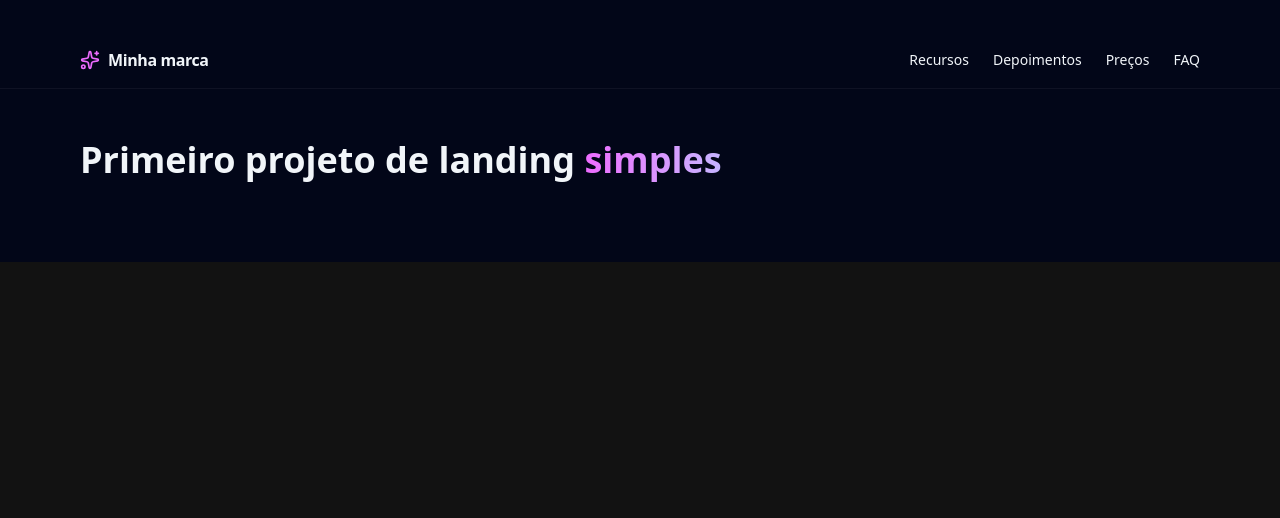
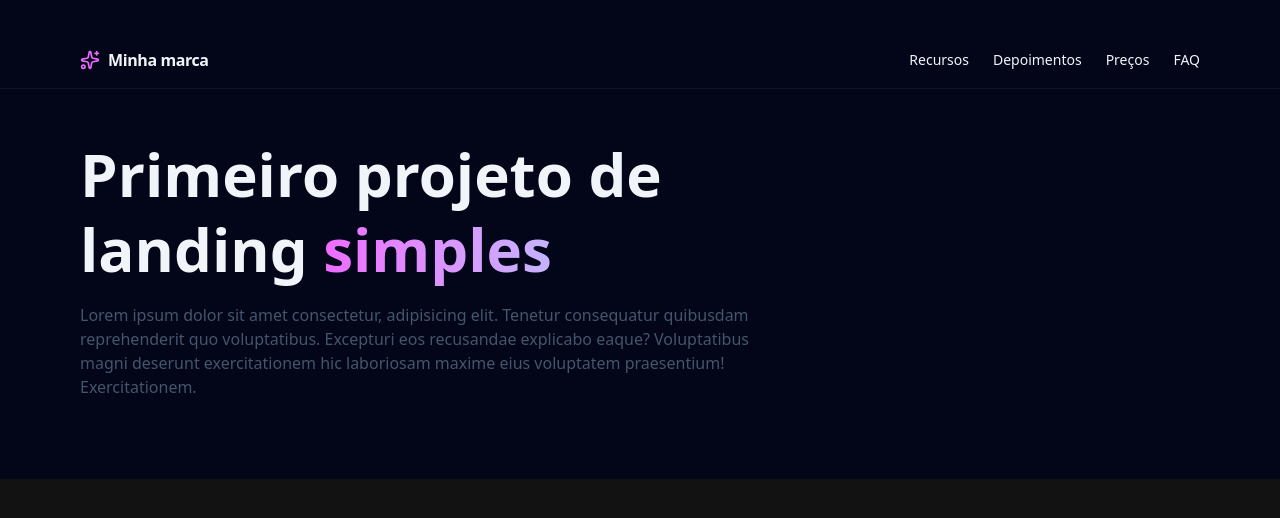
Before and after one commit to Gioomoraes/projeto-site, a React (Vite) app: page / in a window 1280 px wide. Shown: the top 518 px of the page. Built offline with nearby package versions, Linux system fonts and the light colour scheme.

Commit message:
feat(hero): add animated description and refine hero layout

```diff
--- a/src/App.jsx
+++ b/src/App.jsx
@@ -92,13 +92,25 @@ function App() {
             initial={{ opacity: 0, y: 20 }}
             animate={{ opacity: 1, y: 0 }}
             transition={{ duration: 1 }}
-            className="text-4xl font-extrabold leading-tight max-w-3xl"
+            className="text-6xl font-extrabold leading-tight max-w-3xl"
           >
             Primeiro projeto de landing{" "}
             <span className="bg-clip-text text-transparent bg-gradient-to-r from-fuchsia-400 to-violet-300">
               simples
             </span>
           </motion.h1>
+          <motion.p
+            initial={{ opacity: 0, y: 20 }}
+            animate={{ opacity: 1, y: 0 }}
+            transition={{ duration: 0.5 }}
+            className="mt-4 text-slate-600 max-w-2xl"
+          >
+            Lorem ipsum dolor sit amet consectetur, adipisicing elit. Tenetur
+            consequatur quibusdam reprehenderit quo voluptatibus. Excepturi eos
+            recusandae explicabo eaque? Voluptatibus magni deserunt
+            exercitationem hic laboriosam maxime eius voluptatem praesentium!
+            Exercitationem.
+          </motion.p>
         </div>
       </section>
     </div>
```
